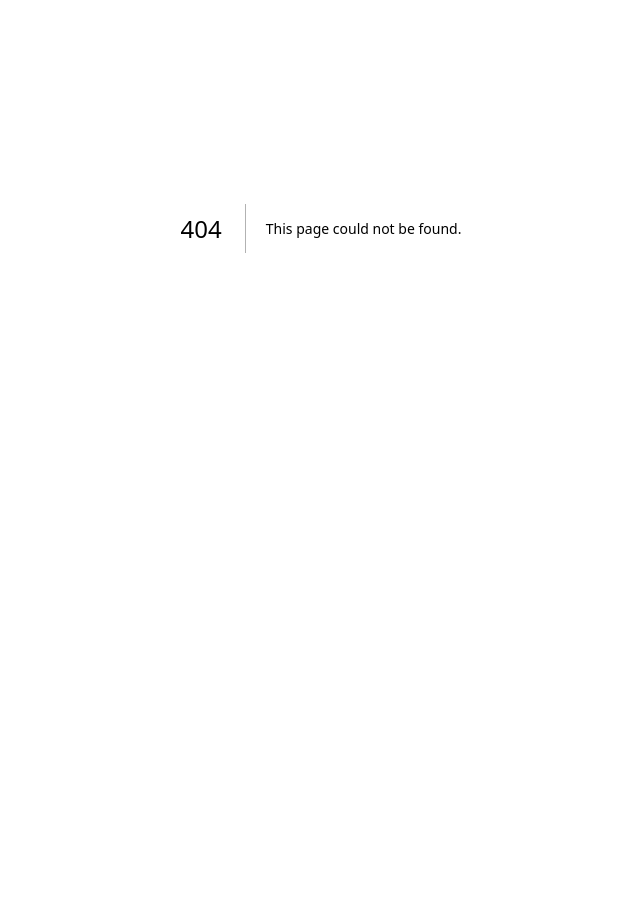
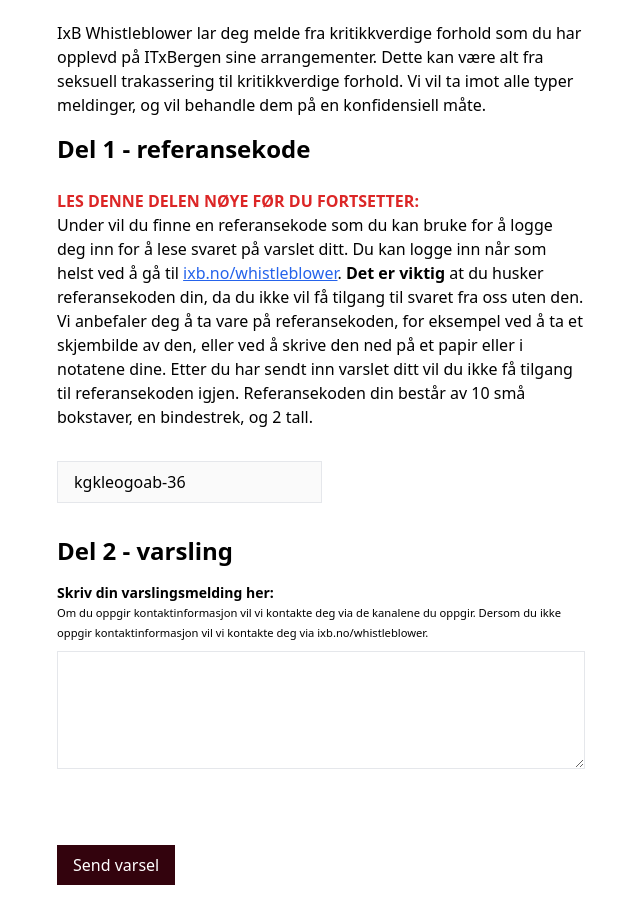
Before and after one commit to echo-karriere/forms, a Next.js app: page /ixb-whistleblower in a window 1280 px wide. Before the commit this address had no page. Shown: the part 220-1144 px from the top of the page, without its empty margins (319-959 px from the left). Before the commit the page ends 848 px from the top, so only its background shows below. Built offline with nearby package versions, Linux system fonts and the light colour scheme.

Commit message:
added Whistleblower

```diff
--- /dev/null
+++ b/components/whistleblower.js
@@ -0,0 +1,150 @@
+import Airtable from "airtable";
+import { useRef, useState } from "react";
+import "remixicon/fonts/remixicon.css";
+
+export default function Home() {
+  const formRef = useRef();
+  const [success, setSuccess] = useState(false);
+
+  const submitHandler = (e) => {
+    e.preventDefault();
+
+    const base = new Airtable({ apiKey: process.env.AIRTABLE_API_KEY }).base(
+      process.env.AIRTABLE_BASE_ID
+    );
+
+    const Varsel = document.getElementById("Varsel").value;
+    const Referansekode = document.getElementById("Referansekode").value;
+
+    base("varsel").create(
+      {
+        Referansekode: Referansekode,
+        Varsel: Varsel,
+      },
+      function (err, record) {
+        if (err) {
+          console.error(err);
+          return;
+        }
+        console.log(record.getId());
+        formRef.current.reset();
+      }
+    );
+  };
+
+  function generateRandomString(length) {
+    let result = "";
+    let characters = "abcdefghijklmnopqrstuvwxyz";
+    for (let i = 0; i < length; i++) {
+      result += characters.charAt(
+        Math.floor(Math.random() * characters.length)
+      );
+    }
+    return result.concat("-", Math.floor(Math.random() * 89 + 11));
+  }
+  return (
+    <div>
+      <>
+        <div className="mx-auto w-11/12 max-w-xl my-4">
+          <h1 className="text-2xl font-semibold mt-3">IxB Whistleblower</h1>
+          <br />
+
+          <p>
+            IxB Whistleblower lar deg melde fra kritikkverdige forhold som du
+            har opplevd på ITxBergen sine arrangementer. Dette kan være alt fra
+            seksuell trakassering til kritikkverdige forhold. Vi vil ta imot
+            alle typer meldinger, og vil behandle dem på en konfidensiell måte.
+          </p>
+        </div>
+        <div className="mx-auto w-11/12 max-w-xl my-4">
+          <h3 className="text-2xl font-semibold mt-3">Del 1 - referansekode</h3>
+          <br />
+          <p className="text-red-600 font-bold">
+            LES DENNE DELEN NØYE FØR DU FORTSETTER:
+          </p>
+          <p>
+            Under vil du finne en referansekode som du kan bruke for å logge deg
+            inn for å lese svaret på varslet ditt. Du kan logge inn når som
+            helst ved å gå til{" "}
+            <a
+              className="text-blue-600 underline"
+              href="https://ixb.no/whistleblower">
+              ixb.no/whistleblower
+            </a>
+            . <b>Det er viktig</b> at du husker referansekoden din, da du ikke
+            vil få tilgang til svaret fra oss uten den. Vi anbefaler deg å ta
+            vare på referansekoden, for eksempel ved å ta et skjembilde av den,
+            eller ved å skrive den ned på et papir eller i notatene dine. Etter
+            du har sendt inn varslet ditt vil du ikke få tilgang til
+            referansekoden igjen. Referansekoden din består av 10 små bokstaver,
+            en bindestrek, og 2 tall.
+          </p>
+          <br />
+          <input
+            type="text"
+            className="border py-2 px-4 mb-5 mt-2 max-w-2xl focus:outline-none focus:border-b-[#66023C] focus:bg-gray-200 focus:border-b-2"
+            id="Referansekode"
+            value={generateRandomString(10)}
+            disabled
+          />
+
+          <br />
+          <h2 className="text-2xl font-semibold mt-3">Del 2 - varsling</h2>
+        </div>
+
+        <form
+          className="w-11/12 max-w-xl mx-auto mt-4"
+          ref={formRef}
+          onSubmit={submitHandler}>
+          <div className="flex flex-col max-w-2xl text-sm mb-2">
+            <label htmlFor="Varsel" className="font-bold">
+              Skriv din varslingsmelding her:
+            </label>
+            <small>
+              Om du oppgir kontaktinformasjon vil vi kontakte deg via de
+              kanalene du oppgir. Dersom du ikke oppgir kontaktinformasjon vil
+              vi kontakte deg via ixb.no/whistleblower.
+            </small>
+            <textarea
+              className="border py-2 px-4 mb-5 mt-2 max-w-2xl focus:outline-none focus:border-b-[#66023C] focus:bg-gray-200 focus:border-b-2"
+              id="Varsel"
+              type="text"
+              rows="5"
+              required
+            />
+          </div>
+          <br /> <br />
+          <button
+            type="submit"
+            className="bg-[#33030d] hover:bg-fuchsia-900 text-white py-2 px-4"
+            // Show an success message on form submition
+            onClick={() => {
+              if (Varsel.value !== "") setSuccess(true);
+            }}>
+            Send varsel
+          </button>
+          {success && (
+            // add a success message over the entire page
+            <div className="fixed top-0 left-0 w-full h-full bg-white bg-opacity-90 flex items-center justify-center">
+              <div className="bg-white p-8 rounded shadow-2xl">
+                <h2 className="text-2xl font-semibold mb-4">
+                  Varslet ditt er sendt!
+                </h2>
+                <p>
+                  Vi vil nå behandle varslet ditt, og ta kontakt med deg hvis
+                  det er nødvendig. Du kan nå forlate siden.
+                </p>
+                <br />
+                <a
+                  className="bg-[#33030d] hover:bg-fuchsia-900 text-white py-2 px-4"
+                  href="https://ixb.no/whistleblower">
+                  Gå til ixb.no/whistleblower
+                </a>
+              </div>
+            </div>
+          )}
+        </form>
+      </>
+    </div>
+  );
+}
--- a/pages/index.js
+++ b/pages/index.js
@@ -22,6 +22,9 @@
           <Link href="/bli-styremedlem" className={styles.card}>
             <h2>Bli styremedlem &rarr;</h2>
           </Link>
+          <Link href="/ixb-whistleblower" className={styles.card}>
+            <h2>IxB Whistleblower &rarr;</h2>
+          </Link>
         </div>
       </main>
     </div>
--- /dev/null
+++ b/pages/ixb-whistleblower.js
@@ -0,0 +1,28 @@
+import Head from "next/head";
+import dynamic from "next/dynamic";
+import styles from "../styles/Home.module.css";
+import Image from "next/image";
+import Logo from "../components/assets/logonew.png";
+
+const Whistleblower = dynamic(() => import("../components/whistleblower"), { ssr: false });
+export default function Home() {
+  return (
+    <div>
+      <Head>
+        <title>IxB Whistleblower</title>
+        <meta
+          name="description"
+          content="Skjema for å melde fra varsler til ITxBERGEN"
+        />
+        <meta name="theme-color" content="#66023C" />
+        <link rel="icon" href="/favicon.ico" />
+      </Head>
+
+      <main className={styles.main}>
+        <Image src={Logo} alt="echo karriere logo" width={300} height={300} />
+        <br />
+        <Whistleblower />
+      </main>
+    </div>
+  );
+}
```
